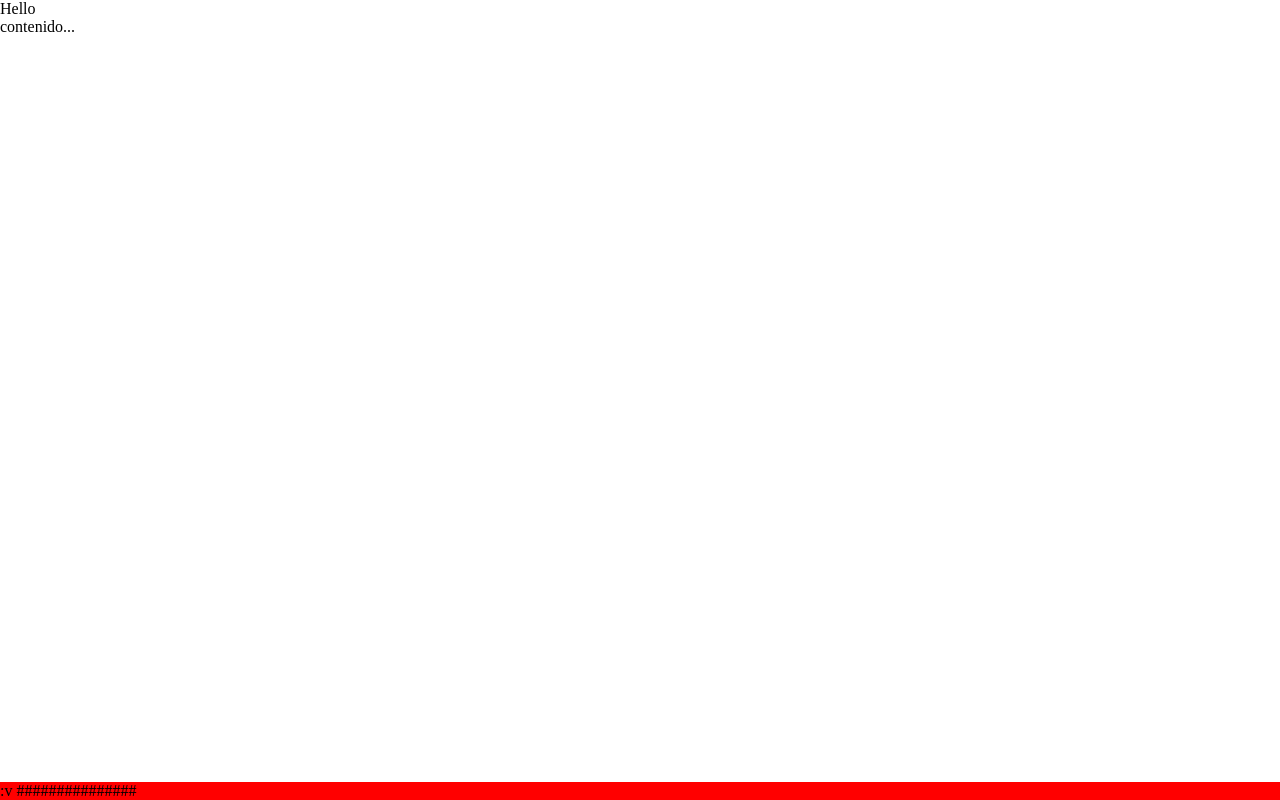
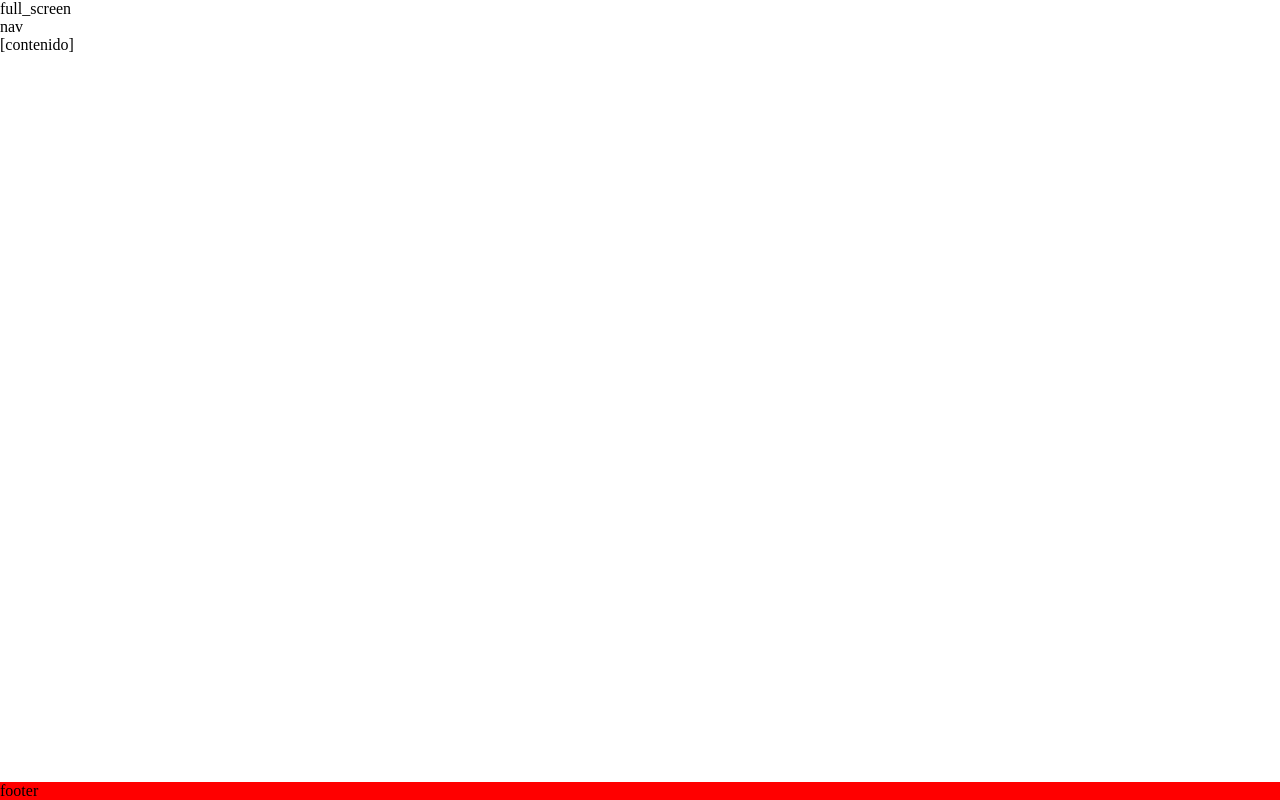
Before and after one commit to anndev75/huanchaco_website, a React (Vite) app: page / in a window 1280 px wide. Built offline with nearby package versions, Linux system fonts and the light colour scheme.

Commit message:
a cambiar

```diff
--- a/src/App.jsx
+++ b/src/App.jsx
@@ -1,15 +1,14 @@
-import Main_Header from './components/fullscreen_header';
+import FullScreen_Header from './components/fullscreen_header';
+import Main_Header from './components/main_header'
 import Main_Footer from './components/main_footer';
 import Content from './components/content'
 import './App.css'
 
 function App(){
 
-
-
-
     return(
         <div className='main'>
+            <FullScreen_Header />
             <Main_Header/>
             <Content />
             <Main_Footer/>
--- a/src/components/content.jsx
+++ b/src/components/content.jsx
@@ -3,7 +3,7 @@ import './content.css'
 function content(){
     return (
         <div className='content'>
-            contenido...
+            [contenido]
         </div>
     )
 
--- a/src/components/fullscreen_header.jsx
+++ b/src/components/fullscreen_header.jsx
@@ -1,7 +1,7 @@
 function fullscreen_header(){
     return (
         <div>
-            Hello
+            full_screen
         </div>
     )
 }
--- a/src/components/main_footer.jsx
+++ b/src/components/main_footer.jsx
@@ -2,7 +2,7 @@ import './main_footer.css'
 function main_footer(){
     return(
         <div className="footer">
-            :v ###############
+            footer
         </div>
     )
 
--- /dev/null
+++ b/src/components/main_header.jsx
@@ -0,0 +1,9 @@
+import './main_header.css'
+function main_header(){
+    return(
+        <div>
+            nav
+        </div>
+    )
+}
+export default main_header;
```
Also changed, not shown: src/components/main_header.css (added).
